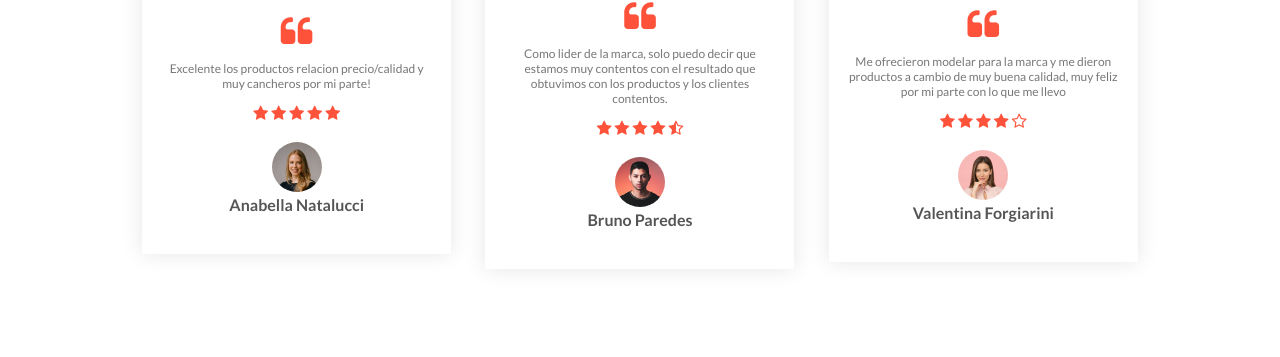
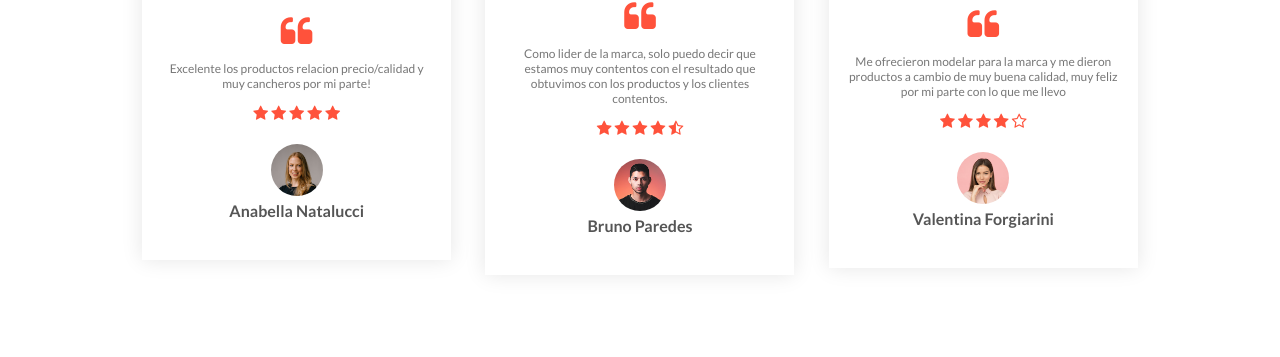
Before and after one commit to chappmdq/iChiro-E-Commerce, a plain HTML site: page index.html in a window 1280 px wide. Shown: the part 3581-3938 px from the top of the page. Drawn offline with nearby package versions, Linux system fonts and the light colour scheme.

Commit message:
prueba testimonials

```diff
--- a/style.css
+++ b/style.css
@@ -167,12 +167,20 @@ small{
     transition: transform 0.5s;
 }
 .testimonial .col-3 img{
-    width: 50px;
+    width: 56px;
     margin-top: 20px;
     border-radius: 50%;
+    padding: 2px;
+    background: linear-gradient(135deg, red, violet 50%, transparent 50%);
+    background-size: 250%;
+    background-position: 100% 100%;
+    transition: background 0.5s;
 }
 .testimonial .col-3:hover{
     transform: translateY(-10px);
+}
+.testimonial .col-3 img:hover{
+    background-position: 0% 0%;
 }
 .fa.fa-quote-left{
     font-size: 34px;
```
